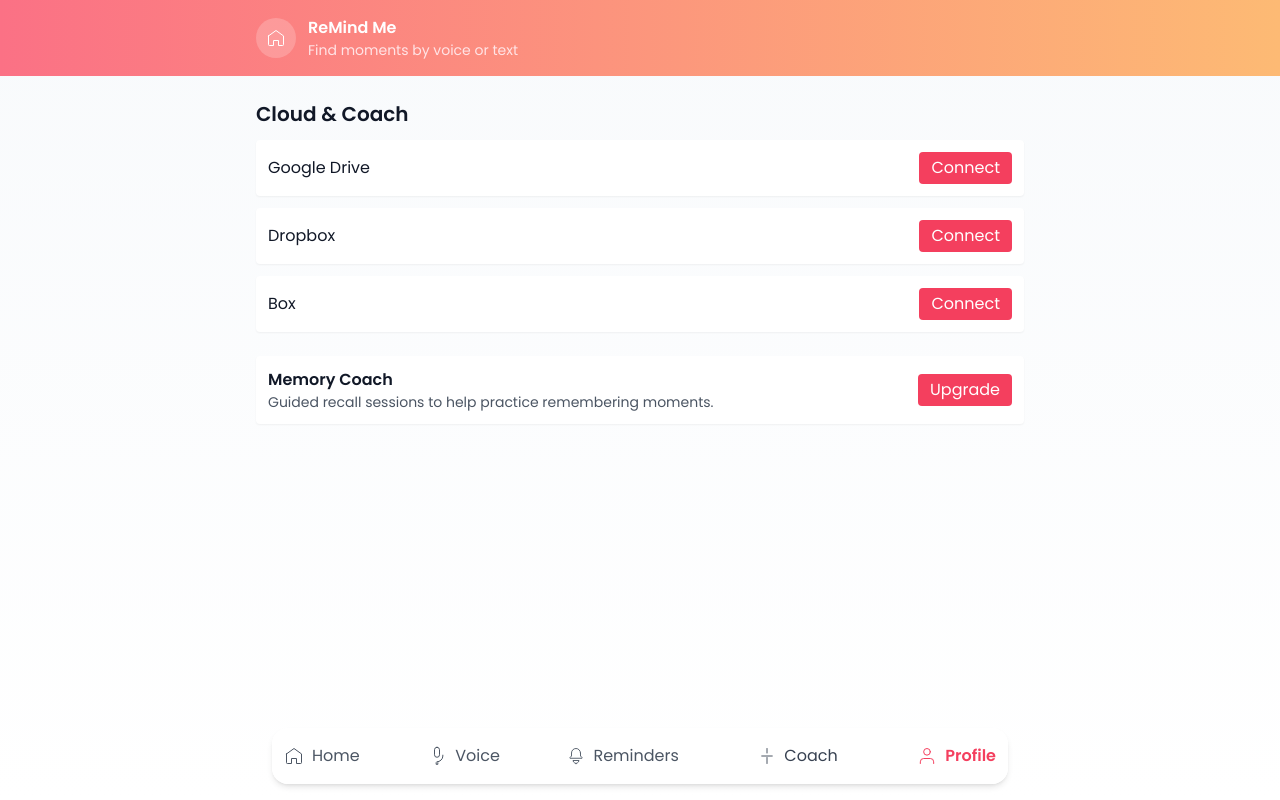
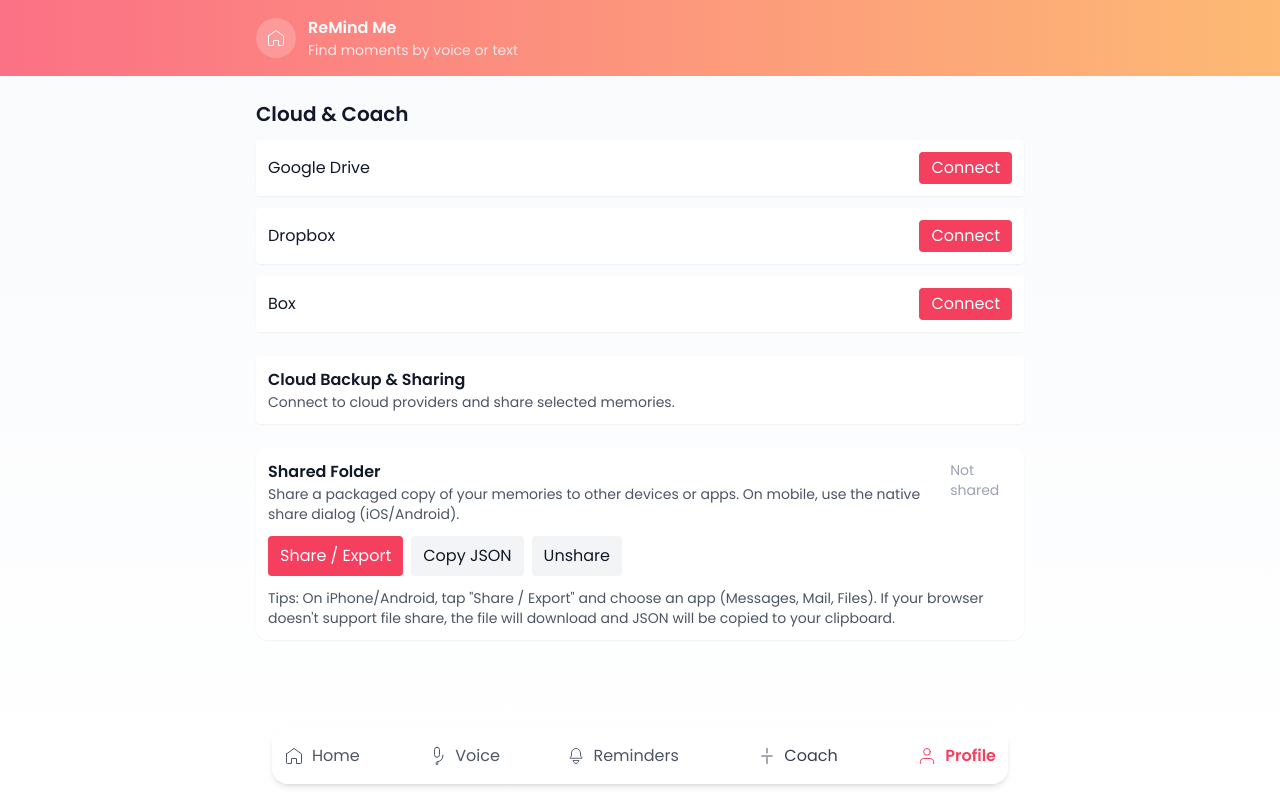
Before and after one commit to Doreenyang/LifeFrame, a React (Vite) app: page / in a window 1280 px wide. Both pictures are taken after a click on the button "Profile". Built offline with nearby package versions, Linux system fonts and the light colour scheme; the HTML template or start-up script is replaced by a standard one.

Commit message:
remove coach in profile

```diff
--- a/src/components/ProfilePage.jsx
+++ b/src/components/ProfilePage.jsx
@@ -1,6 +1,5 @@
 import React, { useState, useEffect } from 'react'
 import { loadPremium, savePremium } from '../utils/storage'
-import MemoryCoach from './MemoryCoach'
 import ShareFolder from './ShareFolder'
 
 export default function ProfilePage({ photosCount, photos = [], onSavePhoto }) {
@@ -59,27 +58,17 @@ export default function ProfilePage({ photosCount, photos = [], onSavePhoto }) {
 
       <div className="mt-6">
         <div className="bg-white p-3 rounded shadow-sm">
-            <div className="flex items-center justify-between">
+          <div className="flex items-center justify-between">
             <div>
-              <div className="font-semibold">Memory Coach</div>
-              <div className="text-sm text-gray-600">Guided recall sessions to help practice remembering moments.</div>
-            </div>
-            <div>
-              {!premium ? (
-                <button className="px-3 py-1 bg-rose-500 text-white rounded btn-press" onClick={unlock}>Upgrade</button>
-              ) : (
-                <div className="text-sm text-amber-600 font-semibold">Premium unlocked</div>
-              )}
+              <div className="font-semibold">Cloud Backup & Sharing</div>
+              <div className="text-sm text-gray-600">Connect to cloud providers and share selected memories.</div>
             </div>
           </div>
         </div>
 
-        {premium && (
-          <>
-            <MemoryCoach photos={photos} onSavePhoto={onSavePhoto} />
-            <ShareFolder photos={photos} />
-          </>
-        )}
+        <div className="mt-4">
+          <ShareFolder photos={photos} />
+        </div>
       </div>
     </section>
   )
```
